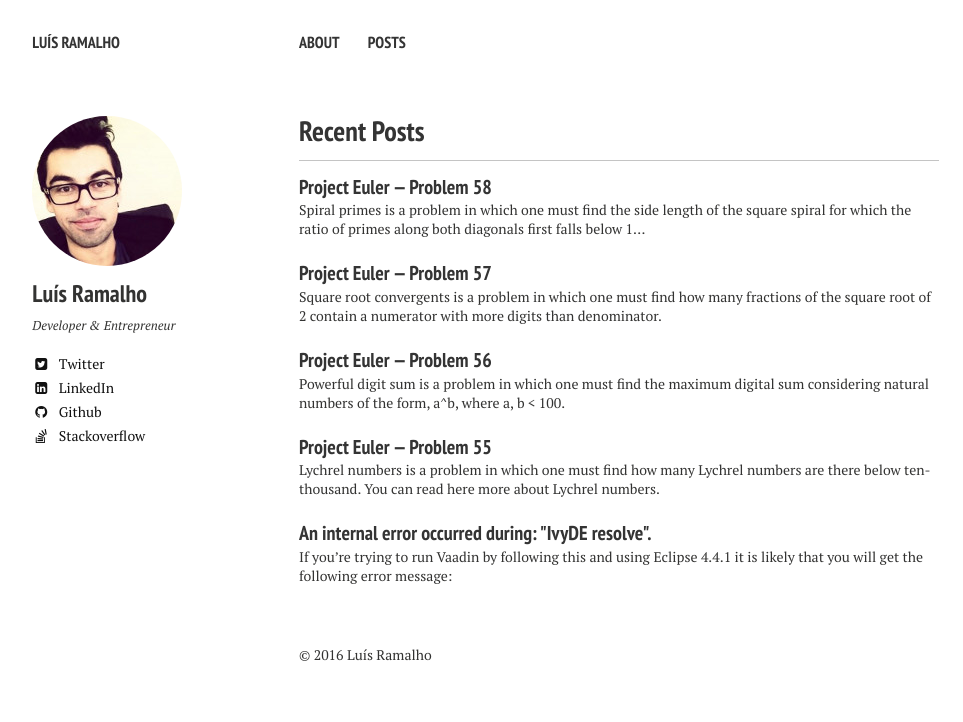
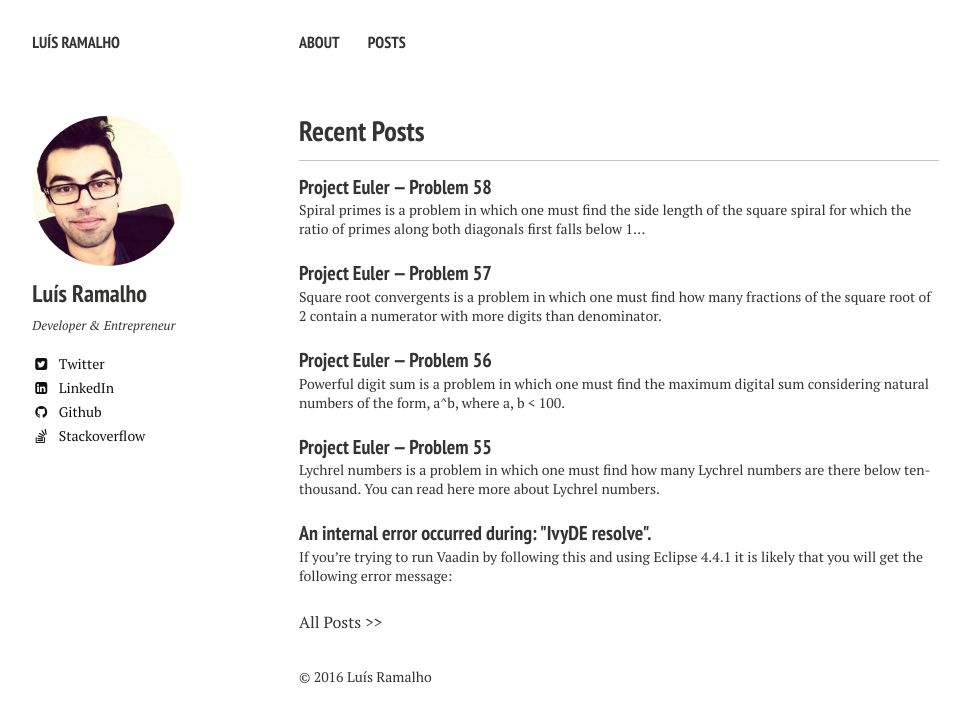
Before and after one commit to luisramalho/luisramalho.github.io, a Jekyll site: the page built from index.md, in a window 1280 px wide. Shown: the top 722 px of the page, without its empty margins (21-984 px from the left). Built offline with Jekyll 4.4.1, drawn with Linux system fonts in a browser that asks for light colours; nearby versions of some CDN libraries.

Commit message:
Added a link to all posts

```diff
--- a/_config.yml
+++ b/_config.yml
@@ -9,7 +9,7 @@ page:
 
 permalink:   /:title
 markdown:    kramdown
-highlighter: rouge
+highlighter: pygments
 sass:
   sass_dir: _sass
   style: compressed
--- a/_layouts/home.html
+++ b/_layouts/home.html
@@ -33,7 +33,7 @@
     {% include _author-bio.html %}
   </div>
   <div id="index">
-    <h3><a href="{{ site.url}}/posts/">Recent Posts</a></h3>
+    <h3><a href="{{ site.url}}/posts">Recent Posts</a></h3>
     {% for post in site.posts limit:5 %}
     <article>
       {% if post.link %}
@@ -44,6 +44,7 @@
       {% endif %}
     </article>
     {% endfor %}
+    <a href="{{ site.url}}/posts">All Posts >></a>
   </div><!-- /#index -->
 </div><!-- /#main -->
 
```
